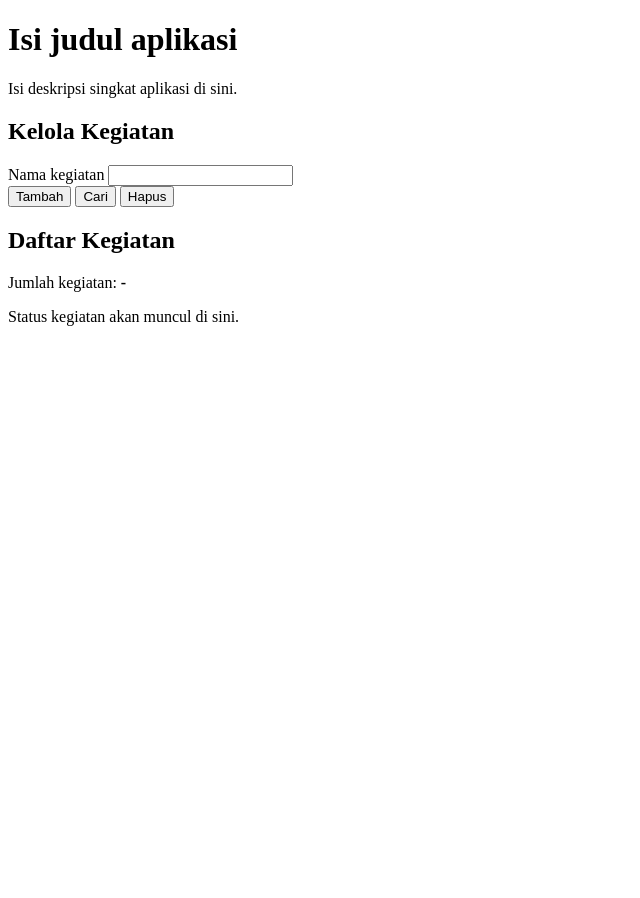
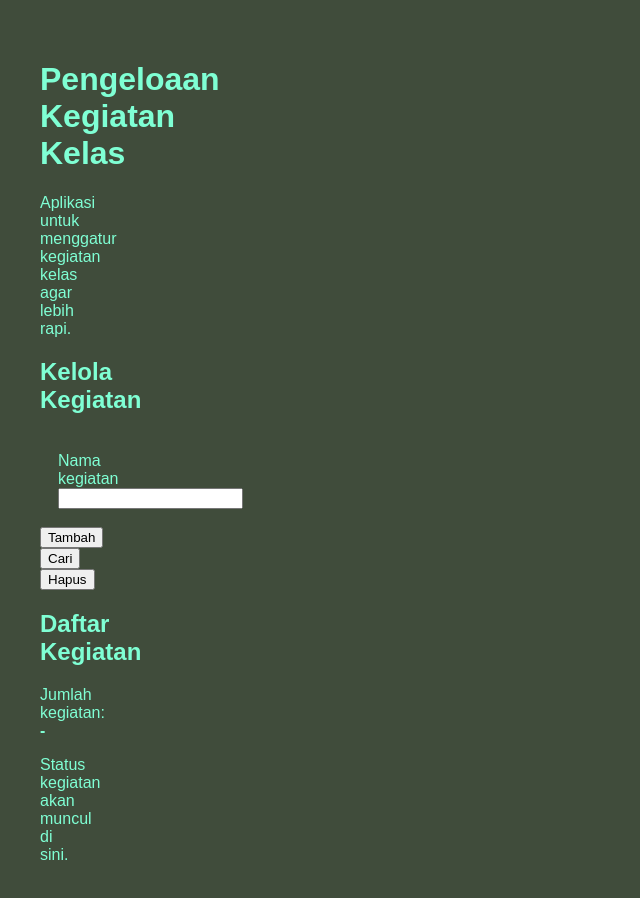
Before and after one commit to ar3974885-boop/ProyekAkhir_2026_4475, a plain HTML site: page index.html in a window 1280 px wide. Shown: the whole page, without its empty margins (0-640 px from the left). Before the commit the page ends 800 px from the top, so only its background shows below. Drawn offline with Linux system fonts and the light colour scheme.

Commit message:
Ujian kegiatan sekolah

```diff
--- a/index.html
+++ b/index.html
@@ -8,15 +8,15 @@
        Lengkapi judul tab browser pada <title> di bawah.
        Kemudian lengkapi judul utama <h1> dan paragraf deskripsi <p>
        di bagian header halaman. -->
-  <title>Isi judul halaman</title>
+  <title>Pengelolaan Kegiatan Kelas</title>
 
   <link rel="stylesheet" href="style.css">
 </head>
 <body>
   <main class="container">
     <header class="kepala-halaman">
-      <h1>Isi judul aplikasi</h1>
-      <p>Isi deskripsi singkat aplikasi di sini.</p>
+      <h1>Pengeloaan Kegiatan Kelas</h1>
+      <p>Aplikasi untuk menggatur kegiatan kelas agar lebih rapi.</p>
     </header>
 
     <section class="panel" aria-label="Pengelolaan kegiatan">
@@ -27,14 +27,14 @@
            Acuan ID: inputKegiatan, btnTambah, btnCari, btnHapus.
            Gunakan type="button" pada ketiga tombol. -->
       <div class="form-baris">
-        <label for="">Nama kegiatan</label>
-        <input type="" id="" placeholder="">
+        <label for="inputKegiatan">Nama kegiatan</label>
+        <input type="text" id="" placeholder="">
       </div>
 
       <div class="aksi">
-        <button type="button" id="">Tambah</button>
-        <button type="button" id="">Cari</button>
-        <button type="button" id="">Hapus</button>
+        <button type="button" id="Tambah">Tambah</button>
+        <button type="button" id="Cari">Cari</button>
+        <button type="button" id="Hapus">Hapus</button>
       </div>
     </section>
 
--- a/style.css
+++ b/style.css
@@ -14,11 +14,22 @@
 /* TODO CSS-01: Atur jenis font, warna teks, warna latar belakang,
    margin, dan padding dasar halaman. */
 body {
+font-family: Arial, sans-serif;
+color: aquamarine;
+background-color: #404c3b;
+margin: auto;
+padding: 20px;
 }
 
 /* TODO CSS-02: Atur lebar konten, posisi, padding, margin,
    border dan border-radius seperlunya. */
 .container {
+width: 2%;
+position: absolute;
+padding: 20px;
+margin: auto;
+border: hitam;
+border-radius: 0%;
 }
 
 .kepala-halaman {
@@ -30,6 +41,8 @@ body {
 /* TODO CSS-03: Atur ukuran input, padding, jarak antar elemen,
    warna tombol, dan tampilan yang konsisten. */
 .form-baris {
+padding: 18px;
+width: auto;
 }
 
 .form-baris label {
```
